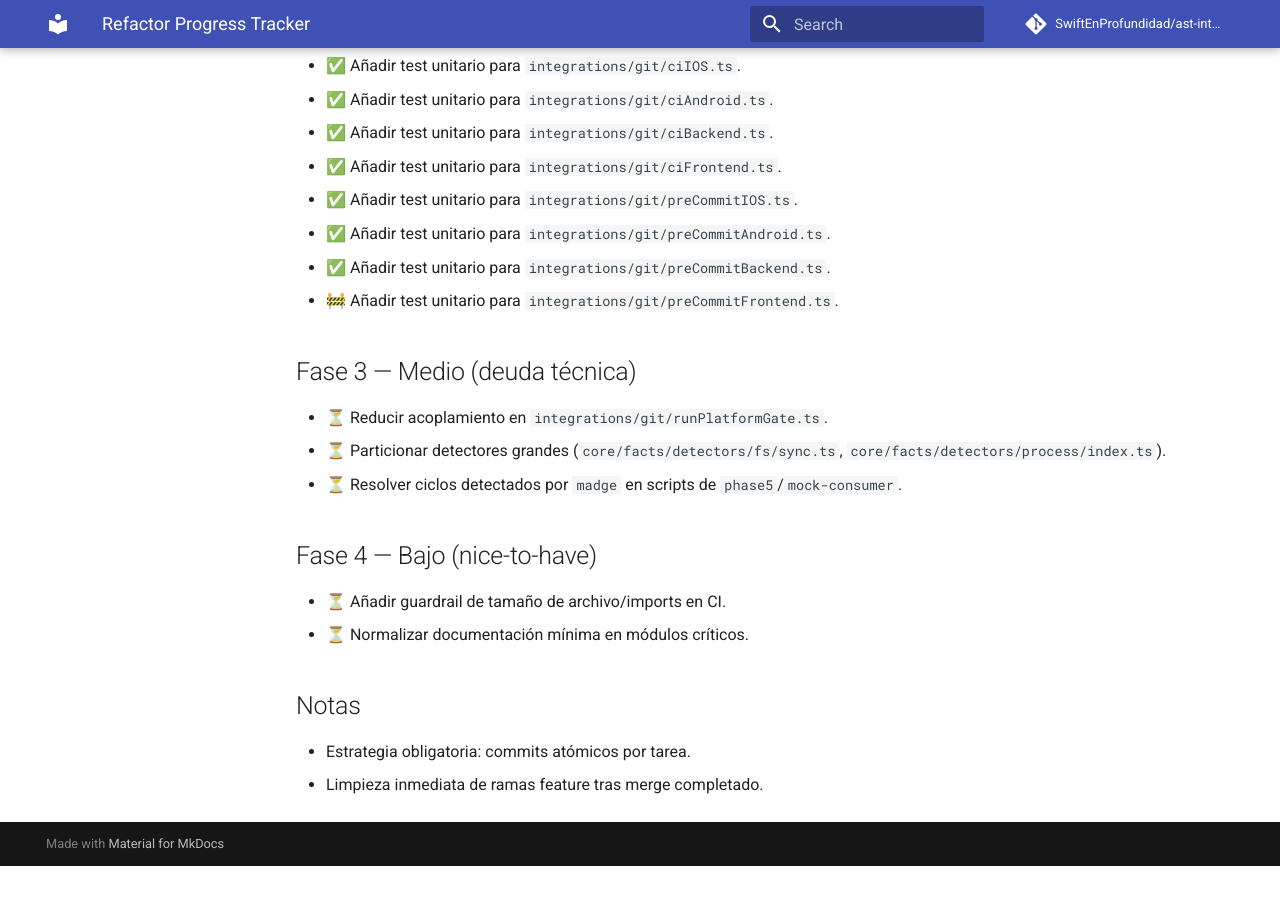
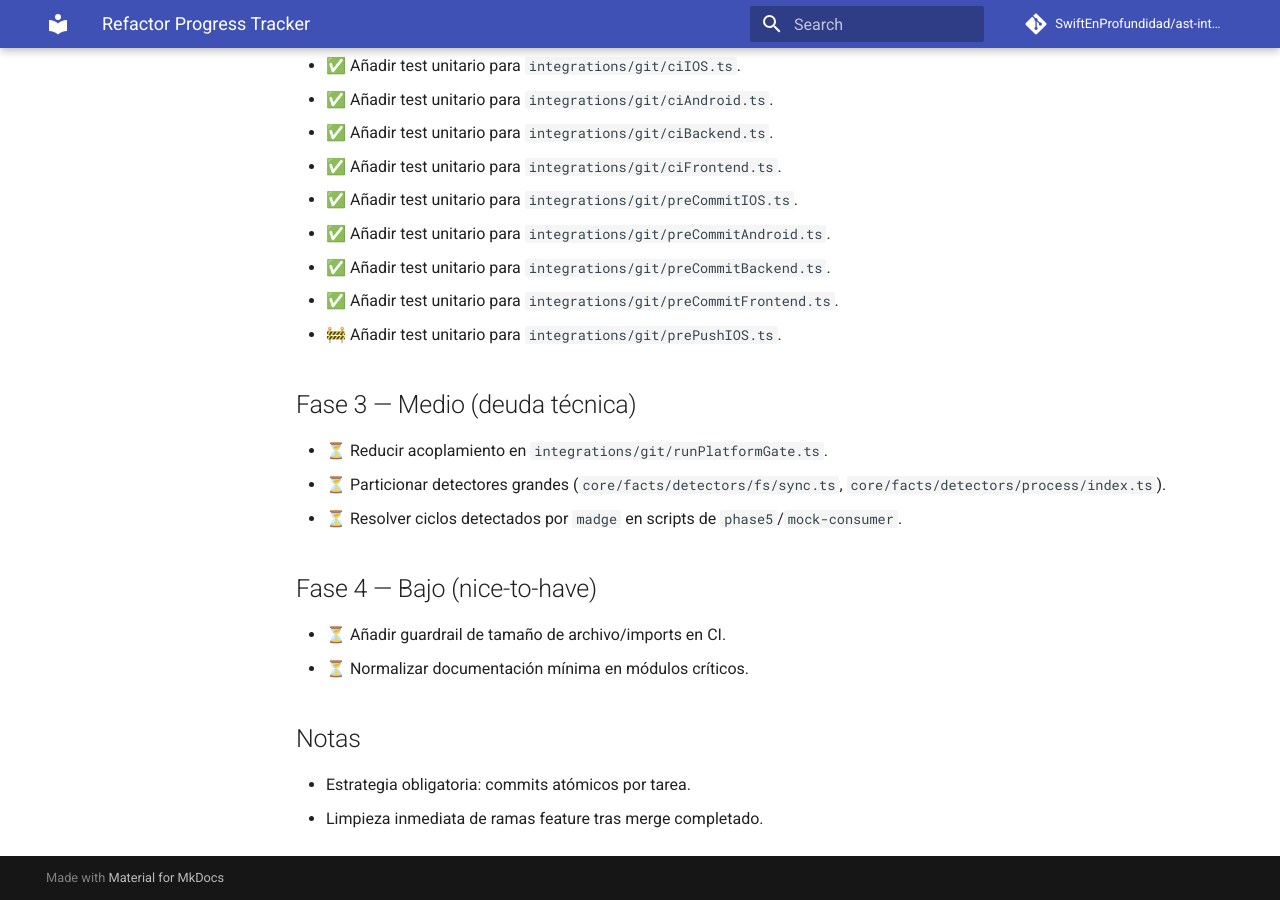
Before and after one commit to SwiftEnProfundidad/ast-intelligence-hooks, an MkDocs documentation site: the page built from docs/REFRACTOR_PROGRESS.md, in a window 1280 px wide and 900 px high, scrolled down 1297 px. Built offline with MkDocs 1.6.1 and Material for MkDocs 9.7.7, drawn with Linux system fonts in a browser that asks for light colours; comment, search, counter and statistics services are not loaded; before the commit the page ends 2163 px from its top, so only the background shows below that.

Commit message:
test(git): add alias coverage for preCommitFrontend runner

```diff
--- a/docs/REFRACTOR_PROGRESS.md
+++ b/docs/REFRACTOR_PROGRESS.md
@@ -39,7 +39,8 @@ Estado consolidado del refactor con seguimiento de tareas y evidencia del avance
 - ✅ Añadir test unitario para `integrations/git/preCommitIOS.ts`.
 - ✅ Añadir test unitario para `integrations/git/preCommitAndroid.ts`.
 - ✅ Añadir test unitario para `integrations/git/preCommitBackend.ts`.
-- 🚧 Añadir test unitario para `integrations/git/preCommitFrontend.ts`.
+- ✅ Añadir test unitario para `integrations/git/preCommitFrontend.ts`.
+- 🚧 Añadir test unitario para `integrations/git/prePushIOS.ts`.
 
 ## Fase 3 — Medio (deuda técnica)
 - ⏳ Reducir acoplamiento en `integrations/git/runPlatformGate.ts`.
```
Also changed, not shown: 1 other file.
